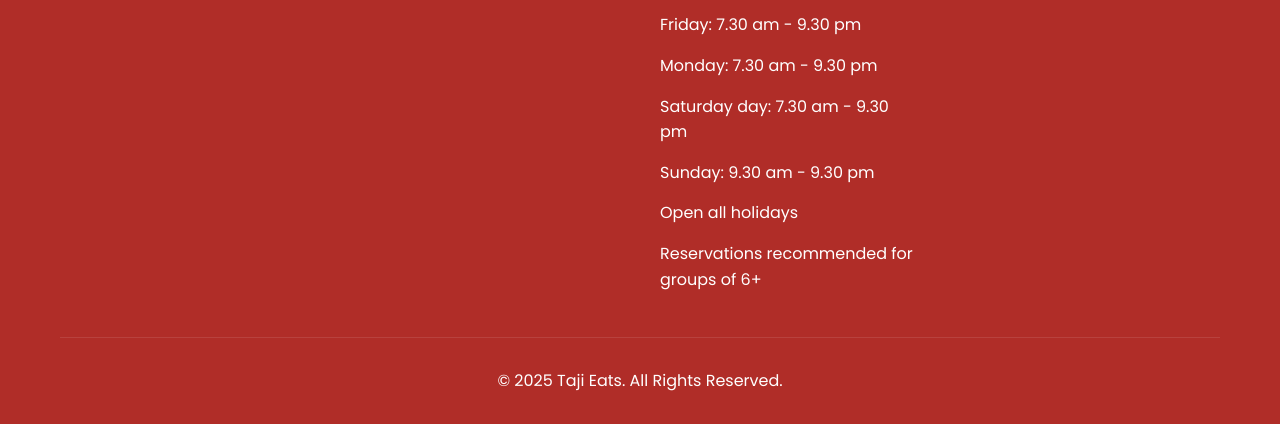
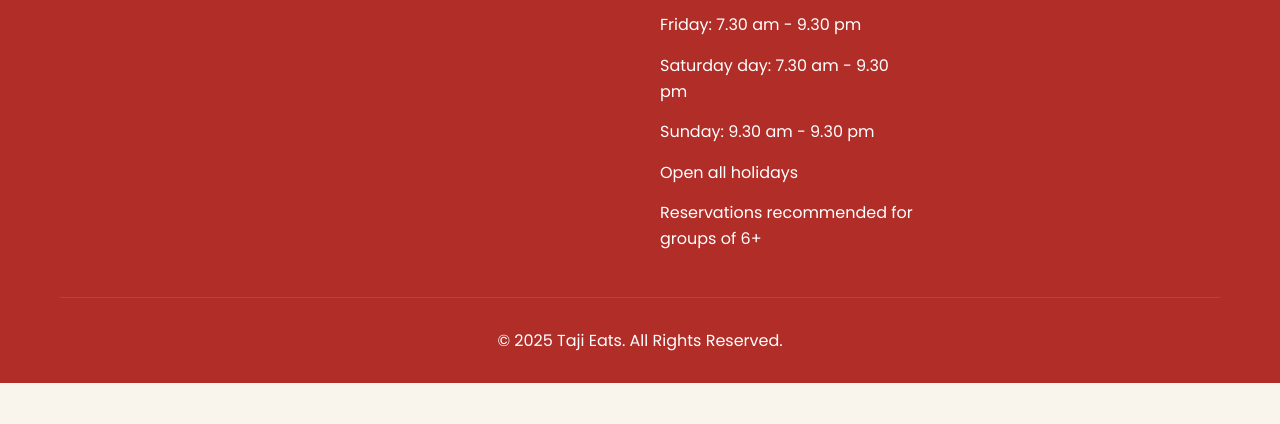
Before and after one commit to NathanAteka47/tajiold, a plain HTML site: page index.html in a window 1280 px wide. Shown: the part 6902-7326 px from the top of the page. After the commit the page ends 7285 px from the top, so only its background shows below. Drawn offline with nearby package versions, Linux system fonts and the light colour scheme.

Commit message:
removed extra monday on footer

```diff
--- a/index.html
+++ b/index.html
@@ -512,7 +512,6 @@
           <p>Wednesday day: 7.30 am - 9.30 pm </p>
           <p>Thursday day: 7.30 am - 9.30 pm </p>
           <p>Friday: 7.30 am - 9.30 pm</p>
-          <p>Monday: 7.30 am - 9.30 pm </p>
           <p>Saturday day: 7.30 am - 9.30 pm </p>
           <p>Sunday: 9.30 am - 9.30 pm</p>
             <p>Open all holidays</p>
```
Also changed, not shown: accompaniments.html (+0 -1 lines), beef.html (+0 -1 lines), beverages.html (+0 -1 lines), breakfast.html (+0 -1 lines), cake.html (+0 -1 lines), chicken.html (+0 -1 lines), drinks.html (+0 -1 lines), fishy.html (+0 -1 lines), fries.html (+0 -1 lines), snacks.html (+0 -1 lines), veggie.html (+0 -1 lines), water.html (+0 -1 lines).
